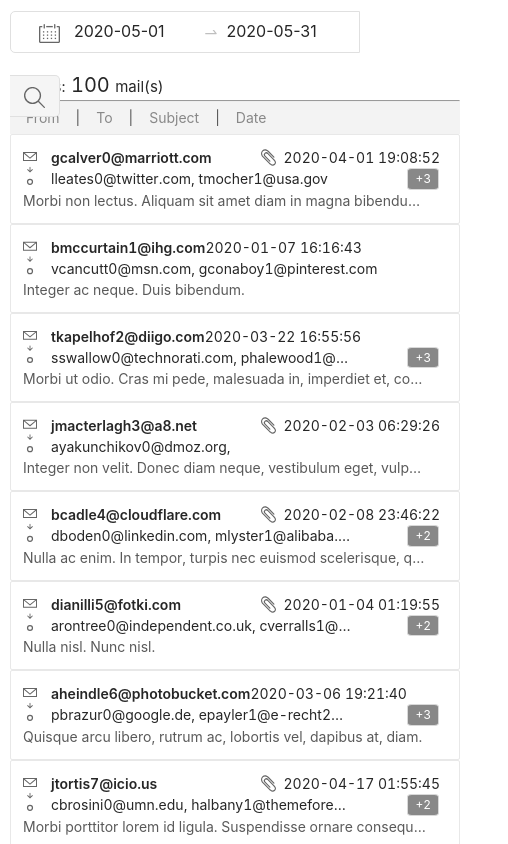
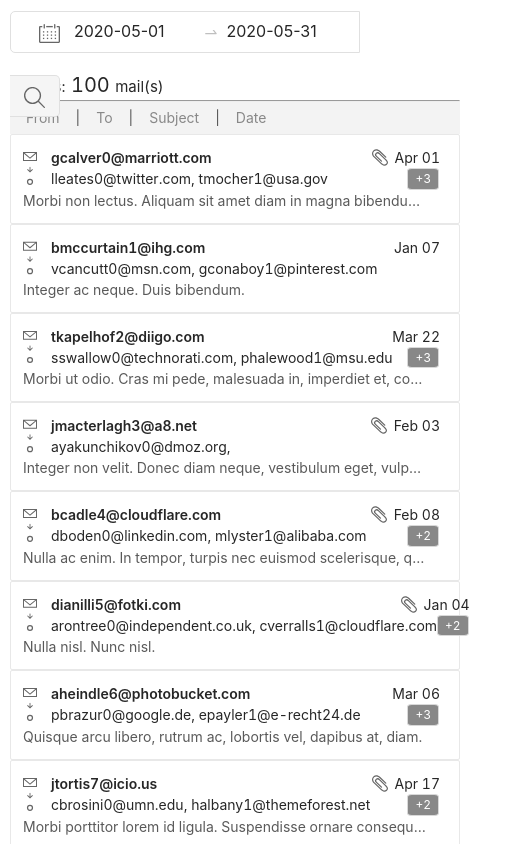
Before and after one commit to iandjx/antd-react-interview-challenge, a React (Create React App) app: page / in a window 390 px wide. Shown: the top 844 px of the page, 508 px wide, since content can reach past the window. Built offline with nearby package versions, Linux system fonts and the light colour scheme.

Commit message:
Formatted time and date in mobile view and Implemented email onClick

```diff
--- a/src/components/EmailCard.tsx
+++ b/src/components/EmailCard.tsx
@@ -1,6 +1,7 @@
 import React from "react";
 import { Card, Tag } from "antd";
 import previewIcon from "../assets/icon_mail_sp.svg";
+import { dateFormat } from "../utils/dateFormatter";
 
 import { Typography } from "antd";
 import clipIcon from "../assets/icon_clip.svg";
@@ -11,9 +12,15 @@ export default function EmailCard(props: any) {
   const { email } = props;
   //   console.log(email.to[0].address);
   let toEmail: any;
+
   if (email.to.length > 2) {
     toEmail = (
       <div style={{ display: "flex" }} className="mobile-tag-container">
+        <a
+          rel="noopener noreferrer"
+          target="_blank"
+          href={`mailto:${email.to[0].address}`}
+        >
           <Text
             style={{
               width: 300,
@@ -25,11 +32,17 @@ export default function EmailCard(props: any) {
             {/* {console.log("second" + email.to[1].address)} */}
             {email.to[0].address}, {email.to[1].address}
           </Text>
+        </a>
         <Tag className="to-counter">+{email.to.length - 1}</Tag>
       </div>
     );
   } else {
     toEmail = (
+      <a
+        rel="noopener noreferrer"
+        target="_blank"
+        href={`mailto:${email.to[0].address}`}
+      >
         <Text
           style={{
             width: 100,
@@ -40,6 +53,7 @@ export default function EmailCard(props: any) {
         >
           {email.to[0].address}, {email.to[1] ? email.to[1].address : ""}
         </Text>
+      </a>
     );
   }
 
@@ -61,16 +75,35 @@ export default function EmailCard(props: any) {
           <img src={previewIcon} alt="preview icon" style={{ width: "1em" }} />
           <div style={{ marginLeft: "1em", flexGrow: 2 }}>
             <div style={{ display: "flex" }}>
+              <a
+                rel="noopener noreferrer"
+                target="_blank"
+                href={`mailto:${email.from}`}
+              >
                 <Text strong>{email.from} </Text>
+              </a>
               {attachment}
+              {attachment && (
                 <Text
                   style={{
                     marginRight: "0.5em",
                     textAlign: "center",
                   }}
                 >
-                {email.date}
+                  {dateFormat(email.date)}
                 </Text>
+              )}
+              {!attachment && (
+                <Text
+                  style={{
+                    marginRight: "0.5em",
+                    textAlign: "center",
+                    marginLeft: "auto",
+                  }}
+                >
+                  {dateFormat(email.date)}
+                </Text>
+              )}
             </div>
             <div>{toEmail}</div>
           </div>
--- a/src/components/EmailTable.tsx
+++ b/src/components/EmailTable.tsx
@@ -1,9 +1,11 @@
 import React from "react";
 import { useSelector } from "react-redux";
-import { Table, Space, Tag } from "antd";
+import { Table, Space, Tag, Typography } from "antd";
 import { dateFormat } from "../utils/dateFormatter";
 import clipIcon from "../assets/icon_clip.svg";
 import "antd/dist/antd.css";
+
+const { Text } = Typography;
 
 const columns = [
   {
@@ -11,6 +13,13 @@ const columns = [
     dataIndex: "from",
     ellipsis: true,
     width: "15%",
+    render: (from: any) => {
+      return (
+        <a rel="noopener noreferrer" target="_blank" href={`mailto:${from}`}>
+          <Text>{from}</Text>
+        </a>
+      );
+    },
   },
 
   {
@@ -19,14 +28,28 @@ const columns = [
     render: (to: any) => {
       if (to.length > 1) {
         return (
-          <div style={{ display: "flex" }} className="tag-container">
-            <span>{to[0].address}...</span>
-            <Tag className="to-counter">+{to.length - 1}</Tag>
-          </div>
+          <a
+            rel="noopener noreferrer"
+            target="_blank"
+            href={`mailto:${to[0].address}`}
+          >
+            <div style={{ display: "flex" }} className="tag-container">
+              <Text>{to[0].address}...</Text>
+              <Tag className="to-counter">+{to.length - 1}</Tag>
+            </div>
+          </a>
         );
       } else {
         console.log(to.length);
-        return <span>{to[0].address}</span>;
+        return (
+          <a
+            rel="noopener noreferrer"
+            target="_blank"
+            href={`mailto:${to[0].address}`}
+          >
+            <Text>{to[0].address}</Text>
+          </a>
+        );
       }
     },
     width: "20%",
--- a/src/styles/_reset.less
+++ b/src/styles/_reset.less
@@ -4,6 +4,6 @@
   box-sizing: border-box;
 }
 body {
-  overflow: hidden;
+  // overflow: hidden;
   font-size: 14px;
 }
```
Also changed, not shown: 1 other file (tests, documents, lock files or other folders). Lines whose indentation alone changed are shown as unchanged.
